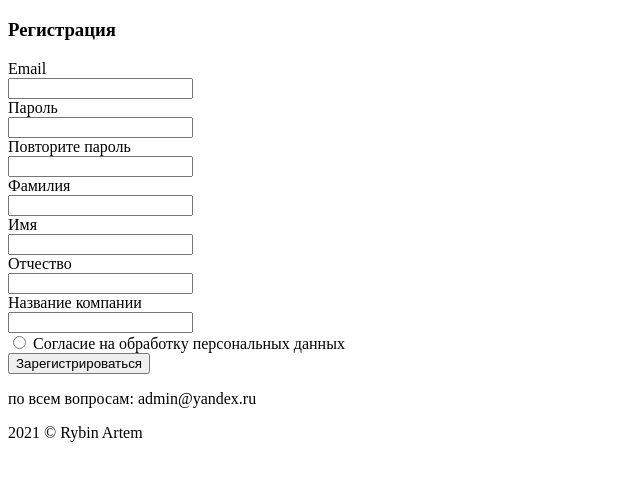
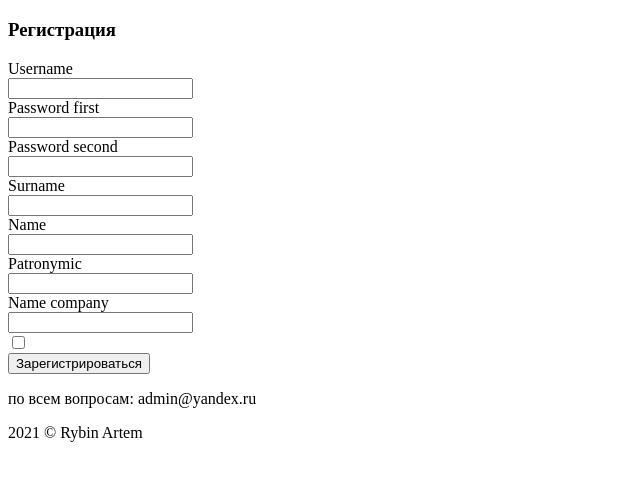
Before and after one commit to theunclehonnor/determinationOfTonality, a Symfony app: template templates/security/register.html.twig in a window 1280 px wide. Shown: the part 34-515 px from the top of the page, without its empty margins (0-640 px from the left). Run offline with Twig, Linux system fonts and the light colour scheme; the template is opened without the code that fills it, so the values that code supplies are empty; form fields are guessed from the names that the template uses; some libraries are stand-ins or nearby versions.

Commit message:
duble fix

```diff
--- a/templates/default/footer.html.twig
+++ b/templates/default/footer.html.twig
@@ -2,6 +2,6 @@
     <div class="d-flex justify-content-around align-items-center">
         <p class="col-lg-4 col-2 text-center"></p>
         <p class="col-lg-4 col-6 text-center">по всем вопросам: admin@yandex.ru</p>
-        <p class="col-4 text-center">2021 © Rybin Artem</p>
+        <p class="col-4 text-center">{{ "now"|date("Y") }} © Rybin Artem</p>
     </div>
 </footer>
--- a/templates/security/register.html.twig
+++ b/templates/security/register.html.twig
@@ -8,62 +8,65 @@
 
                 <h3 class="text-center mb-4">Регистрация</h3>
 
+                {% if errors is defined %}
+                    <div class="alert alert-danger">
+                        <p class="m-0"> {{ errors }}</p>
+                    </div>
+                {% endif %}
 
-                <form name="registration" method="post">
+                {{ form_start(form) }}
+                {#            {{ form_widget(form) }}#}
                 <div class="form-group row">
-                        <label class="text-center col-sm-4" for="registration_username">Email</label>
+                    {{ form_label(form.username, form.username, { 'label_attr': {'class': 'text-center col-sm-4'} }) }}
                     <div class="col-sm-8">
-                            <input type="email" id="registration_username" name="registration[username]" class="form-control form-control">
+                        {{ form_widget(form.username, { 'attr': {'class': 'form-control'} }) }}
                     </div>
                 </div>
                 <div class="form-group row">
-                        <label class="text-center col-sm-4" for="registration_password_first">Пароль</label>
+                    {{ form_label(form.password.first, form.password.first, { 'label_attr': {'class': 'text-center col-sm-4'} }) }}
                     <div class="col-sm-8">
-                            <input type="password" id="registration_password_first" name="registration[password][first]" class="form-control form-control">
+                        {{ form_widget(form.password.first, { 'attr': {'class': 'form-control'} }) }}
                     </div>
                 </div>
                 <div class="form-group row">
-                        <label class="text-center col-sm-4" for="registration_password_second">Повторите пароль</label>
+                    {{ form_label(form.password.second, form.password.second, { 'label_attr': {'class': 'text-center col-sm-4'} }) }}
                     <div class="col-sm-8">
-                            <input type="password" id="registration_password_second" name="registration[password][second]" class="form-control form-control">
+                        {{ form_widget(form.password.second, { 'attr': {'class': 'form-control'} }) }}
                     </div>
                 </div>
                 <div class="form-group row">
-                        <label class="text-center col-sm-4" for="registration_surname">Фамилия</label>
+                    {{ form_label(form.surname, form.surname, { 'label_attr': {'class': 'text-center col-sm-4'} }) }}
                     <div class="col-sm-8">
-                            <input type="text" id="registration_surname" name="registration[surname]" class="form-control form-control">
+                        {{ form_widget(form.surname, { 'attr': {'class': 'form-control'} }) }}
                     </div>
                 </div>
                 <div class="form-group row">
-                        <label class="text-center col-sm-4" for="registration_name">Имя</label>
+                    {{ form_label(form.name, form.name, { 'label_attr': {'class': 'text-center col-sm-4'} }) }}
                     <div class="col-sm-8">
-                            <input type="text" id="registration_name" name="registration[name]" class="form-control form-control">
+                        {{ form_widget(form.name, { 'attr': {'class': 'form-control'} }) }}
                     </div>
                 </div>
                 <div class="form-group row">
-                        <label class="text-center col-sm-4" for="registration_patronymic">Отчество</label>
+                    {{ form_label(form.patronymic, form.patronymic, { 'label_attr': {'class': 'text-center col-sm-4'} }) }}
                     <div class="col-sm-8">
-                            <input type="text" id="registration_patronymic" name="registration[patronymic]" class="form-control form-control">
+                        {{ form_widget(form.patronymic, { 'attr': {'class': 'form-control'} }) }}
                     </div>
                 </div>
                 <div class="form-group row">
-                        <label class="text-center col-sm-4" for="registration_nameCompany">Название компании</label>
+                    {{ form_label(form.nameCompany, form.nameCompany, { 'label_attr': {'class': 'text-center col-sm-4'} }) }}
                     <div class="col-sm-8">
-                            <input type="text" id="registration_nameCompany" name="registration[nameCompany]" class="form-control form-control">
+                        {{ form_widget(form.nameCompany, { 'attr': {'class': 'form-control'} }) }}
                     </div>
                 </div>
                 <div class="form-group row d-flex justify-content-center">
-                        <div class="form-check">        <input type="radio" id="registration_agreeTerms" name="registration[agreeTerms]" onmousedown="this.isChecked=this.checked" onclick="this.checked=!this.isChecked;" style="cursor: pointer;" class="form-check-input" value="1">
-                            <label class="form-check-label" for="registration_agreeTerms">Согласие на обработку персональных данных</label></div>
+                    {{ form_widget(form.agreeTerms, {'attr': {'onMouseDown':'this.isChecked=this.checked','onClick':'this.checked=!this.isChecked;', 'style': 'cursor: pointer;'} }) }}
                 </div>
-
                 <div class="d-flex justify-content-center">
                     <button class="btn btn-outline-dark" type="submit">
                         Зарегистрироваться
                     </button>
                 </div>
-                    <input type="hidden" id="registration__token" name="registration[_token]" value="5BgJ4cRf4Hniojc5mhPAHtrHkVJbd76Myw2GRDjzeA8"></form>
-
+                {{ form_end(form) }}
             </div>
         </div>
 {% endblock %}
```
Also changed, not shown: templates/analyze/analyzeForm.html.twig (+23 -17 lines), templates/security/login.html.twig (+19 -6 lines). Lines whose indentation alone changed are shown as unchanged.
